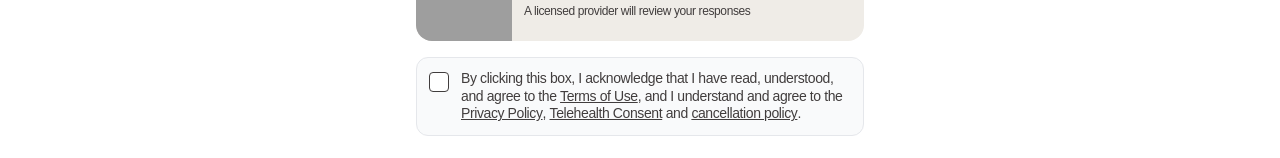
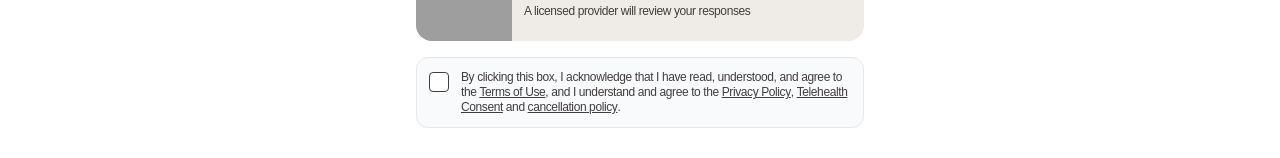
Before and after one commit to eonpro/OTMens-intakes, a Next.js app: page /intake/consent in a window 1280 px wide. Shown: the part 493-651 px from the top of the page. Built offline with nearby package versions, Linux system fonts and the light colour scheme; grey boxes are pictures that could not be loaded; a web font is replaced by a local one.

Commit message:
Reduce consent agreement text size - 12px on all screens

```diff
--- a/src/app/intake/consent/page.tsx
+++ b/src/app/intake/consent/page.tsx
@@ -124,7 +124,7 @@ export default function ConsentPage() {
                 )}
               </button>
               <div
-                className="text-[13px] md:text-[14px] text-[#413d3d]/80 leading-tight cursor-pointer"
+                className="text-[12px] md:text-[12px] text-[#413d3d]/80 leading-tight cursor-pointer"
                 onClick={() => setAgreed(!agreed)}
               >
                 {t('consent.agreement.start')}
```
